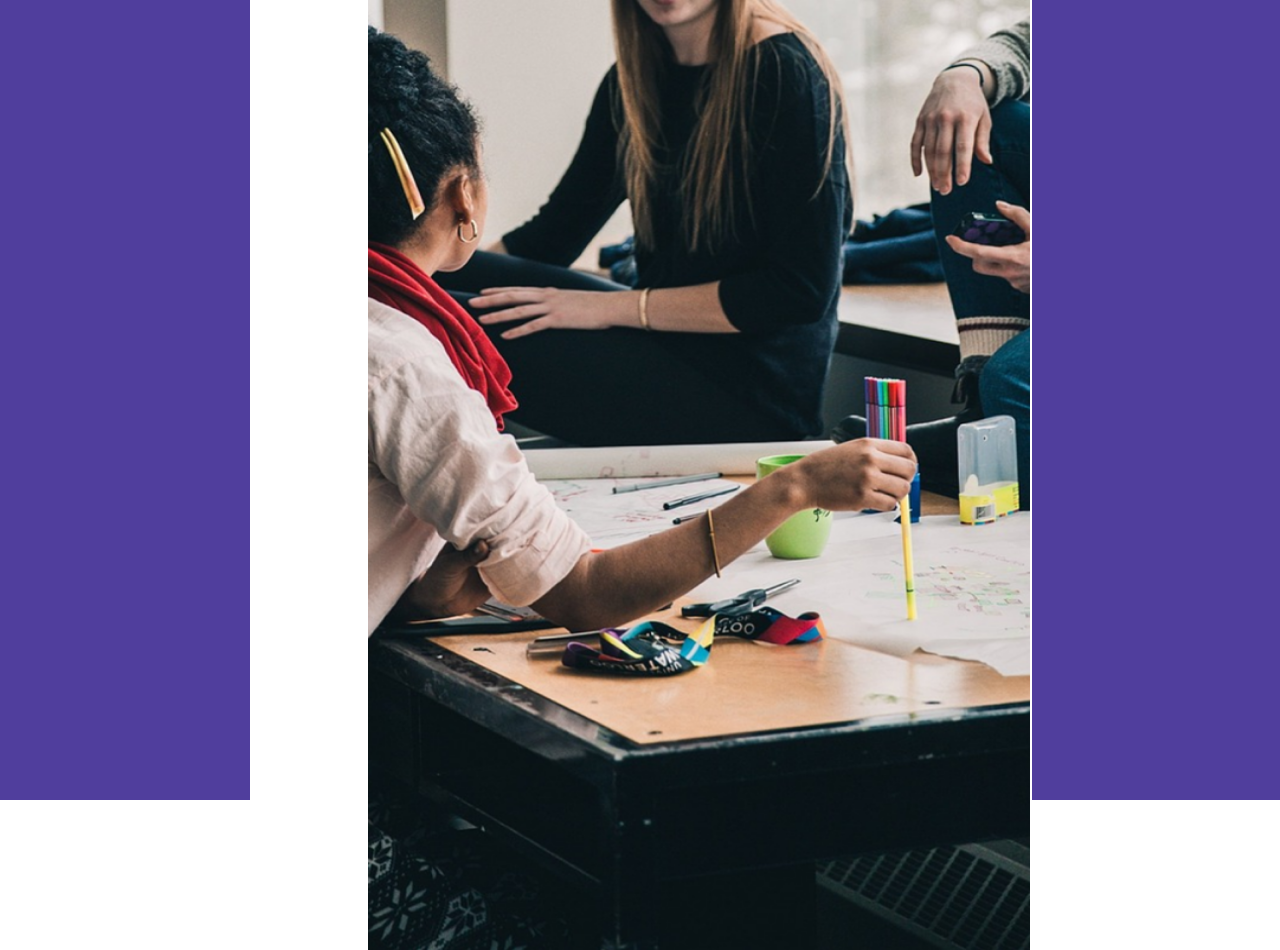
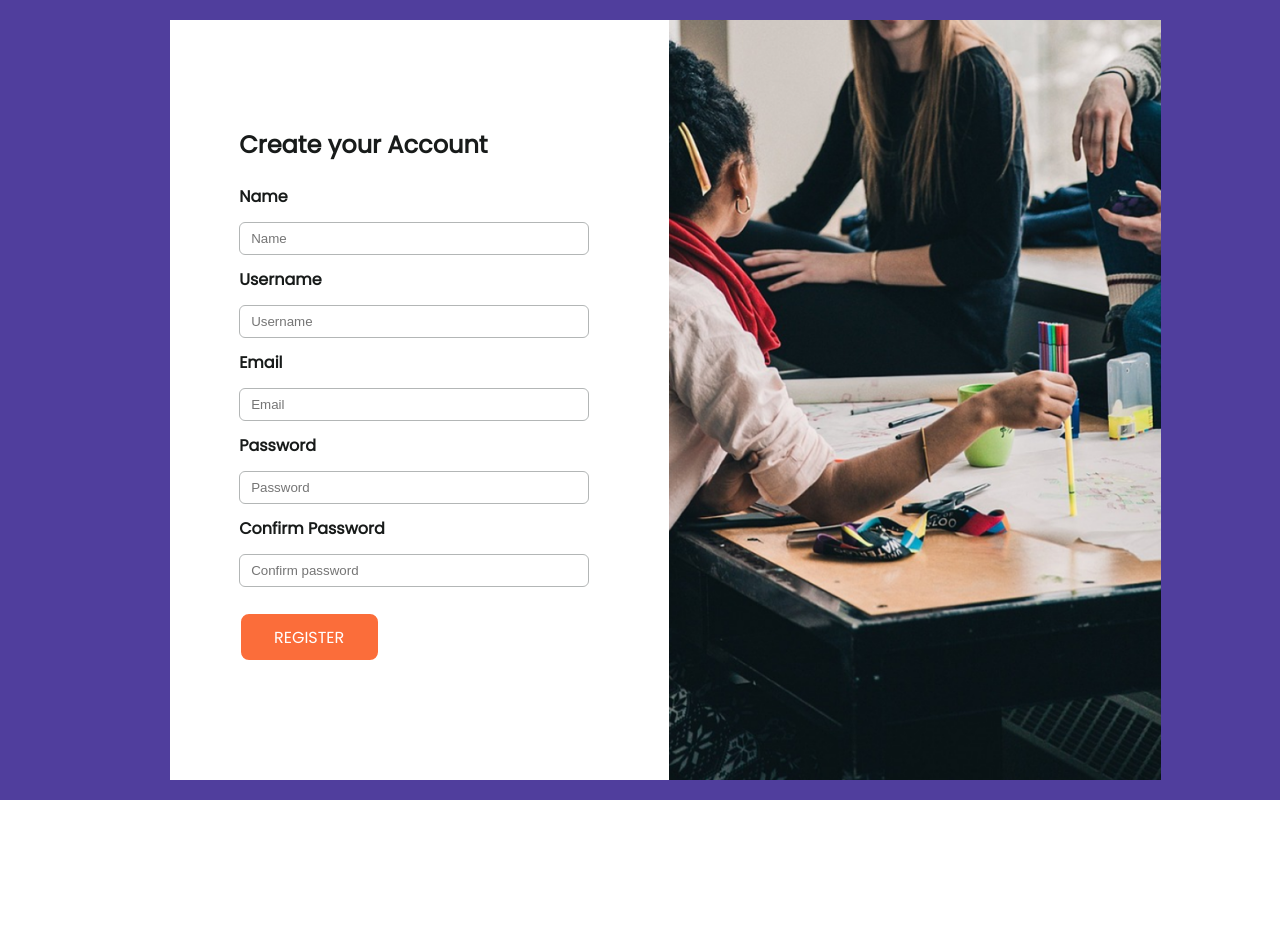
Before and after one commit to kakapoot/sc2006-swe, a React (Create React App) app: page /register in a window 1280 px wide. After the commit the page ends 800 px from the top, so only its background shows below. Built offline with nearby package versions, Linux system fonts and the light colour scheme.

Commit message:
Reupload

```diff
--- a/src/App.js
+++ b/src/App.js
@@ -11,7 +11,7 @@ const App = () => {
       <BrowserRouter>
         <Routes>
           <Route path='/' element={<LoginPage />}/>
-          <Route path='register' element={<RegisterPage />}/>
+          <Route path='/register/' element={<RegisterPage />}/>
         </Routes>
       </BrowserRouter>
     </div>
--- a/src/component/FormInput.js
+++ /dev/null
@@ -1,15 +0,0 @@
-import './formInput.css';
-
-const FormInput = (props) => {
-    const {label, errorMessage, onChange, id, ...inputProps} = props;
-
-    return (
-        <div className="formInput">
-            <label>{label}</label>
-            <input {...inputProps} onChange={onChange} />
-            <span>{errorMessage}</span>
-        </div>
-  )
-}
-
-export default FormInput
--- a/src/component/formInput.css
+++ /dev/null
@@ -1,35 +0,0 @@
-@import url('https://fonts.googleapis.com/css?family=Poppins');
-
-.formInput {
-    display: flex;
-    flex-direction: column;
-    width: 450px;
-}
-
-input {
-    padding: 8px 11px;
-    margin: 10px 0px;
-    border-radius: 6px;
-    border: 1px solid #B3B6B6;
-}
-
-label {
-    font-family: 'Poppins';
-    font-style: normal;
-    font-weight: 600;
-    font-size: 20px;
-    line-height: 30px;
-
-    color: #181B1A;
-}
-
-span {
-    font-size: 12px;
-    padding: 3px;
-    color: red;
-    display: none;
-}
-
-input:invalid ~ span {
-    display: block;
-}
--- a/src/page/LoginPage.js
+++ b/src/page/LoginPage.js
@@ -1,63 +1,60 @@
 import React from 'react';
-import { useState } from 'react';
-import LoginImage from '../assets/login_image.png'
+import { useNavigate } from 'react-router-dom';
+//import { useState } from 'react';
+import LoginImage from '../assets/login_image.png';
 
-import './styles.css';
-import FormInput from '../component/FormInput';
+import './loginPage.css';
 
 const LoginPage = () => {
+
+  const navigate = useNavigate();
+
+  return (
+    <div className="login-page">
+      <div className="login-form-container">
+        <form>
+          <div className="login-form">
+            <h1>Login</h1>
+            <div className="input-field">
+              <label>Username</label>
+              <input
+                type="text"
+                name="username"
+                placeholder="Username" />
+            </div>
+            <div className="input-field">
+              <label>Password</label>
+              <input
+                type="password"
+                name="password"
+                placeholder="Password" />
+            </div>
+            <button className="login-button">LOGIN</button>
+            <button className="signup-button" onClick={() => navigate('/register/')}>SIGN UP</button>
+          </div>
+        </form>
+        <img src={LoginImage} alt="login-img" className="login-image" />
+      </div>
+    </div>
+  );
+}
+
+export default LoginPage
+
+
+/*
     const [values, setValues] = useState({
-        username:"",
-        password:"",
+        username: "",
+        password: "",
     })
-
-    const inputs = [
-        {
-            id:1,
-            name:"username",
-            type:"text",
-            placeholder:"Username",
-            errorMessage: "Invalid username!",
-            label:"Username",
-        },
-        {
-            id:2,
-            name:"password",
-            type:"password",
-            placeholder:"Password",
-            errorMessage:"Invalid password",
-            label:"Password",
-        }
-    ]
 
     const handleSubmit = (e) => {
         e.preventDefault();
     }
 
     const onChange = (e) => {
-        setValues({...values, [e.target.name]: e.target.value})
+        setValues({ ...values, [e.target.name]: e.target.value })
     }
 
     console.log(values);
-
-    return (
-        <div className="loginPage">
-            <form onSubmit={handleSubmit}>
-                <h1>Login</h1>
-                {inputs.map((input)=> (
-                    <FormInput className= "loginFormInput"
-                        key={input.id}
-                        {...input}
-                        value={values[input.name]}
-                        onChange={onChange}/>
-                ))}
-
-                <button className="loginButton">LOGIN</button>
-                <button className="signupButton">SIGN UP</button>
-            </form>
-            <img src={LoginImage} alt="login_image" className="loginImage" />
-        </div>
-    )
-}
-
-export default LoginPage
+    */
--- a/src/page/RegisterPage.js
+++ b/src/page/RegisterPage.js
@@ -1,90 +1,59 @@
 import React from 'react';
-import { useState } from 'react';
-import LoginImage from '../assets/login_image.png'
+//import { useState } from 'react';
+import LoginImage from '../assets/login_image.png';
 
-import './styles.css';
-import FormInput from '../component/FormInput';
+import './registerPage.css';
 
 const RegisterPage = () => {
-    const [values, setValues] = useState({
-        name:"",
-        username:"",
-        email:"",
-        password:"",
-        confirmPassword:"",
-    })
 
-    const inputs = [
-        {
-            id:1,
-            name:"name",
-            type:"text",
-            placeholder:"Name",
-            errorMessage: "Name required!",
-            label:"Name",
-        },
-        {
-            id:2,
-            name:"username",
-            type:"text",
-            placeholder:"Username",
-            errorMessage:"",
-            label:"Username",
-        },
-        {
-            id:3,
-            name:"email",
-            type:"text",
-            placeholder:"Email",
-            errorMessage:["Email required"],
-            label:"Email"
-        },
-        {
-            id:4,
-            name:"password",
-            type:"password",
-            placeholder:"Password",
-            errorMessage: "Password required",
-            label:"Password",
-        },
-        {
-            id:5,
-            name:"confirmPassword",
-            type:"password",
-            placeholder:"Confirm password",
-            errorMessage: "Password does not match",
-            label:"Confirm Password",
-        },
-
-    ]
-
-    const handleSubmit = (e) => {
-        e.preventDefault();
-    }
-
-    const onChange = (e) => {
-        setValues({...values, [e.target.name]: e.target.value})
-    }
-
-    console.log(values);
-
-    return (
-        <div className="registerPage">
-            <form onSubmit={handleSubmit}>
-                <h1>Create your account</h1>
-                {inputs.map((input)=> (
-                    <FormInput className= "registerFormInput"
-                        key={input.id}
-                        {...input}
-                        value={values[input.name]}
-                        onChange={onChange}/>
-                ))}
-
-                <button className="registerButton">REGISTER</button>
-            </form>
-            <img src={LoginImage} alt="login_image" className="loginImage" />
-        </div>
-    )
+  return (
+    <div className="register-page">
+      <div className="register-form-container">
+        <form>
+          <div className="register-form">
+            <h1>Create your Account</h1>
+            <div className="input-field">
+              <label>Name</label>
+              <input
+                type="text"
+                name="name"
+                placeholder="Name" />
+            </div>
+            <div className="input-field">
+              <label>Username</label>
+              <input
+                type="text"
+                name="username"
+                placeholder="Username" />
+            </div>
+            <div className="input-field">
+              <label>Email</label>
+              <input
+                type="email"
+                name="email"
+                placeholder="Email" />
+            </div>
+            <div className="input-field">
+              <label>Password</label>
+              <input
+                type="password"
+                name="password"
+                placeholder="Password" />
+            </div>
+            <div className="input-field">
+              <label>Confirm Password</label>
+              <input
+                type="password"
+                name="confirmPassword"
+                placeholder="Confirm password" />
+            </div>
+            <button className="register-button">REGISTER</button>
+          </div>
+        </form>
+        <img src={LoginImage} alt="login-img" className="login-image" />
+      </div>
+    </div>
+  );
 }
 
 export default RegisterPage
--- /dev/null
+++ b/src/page/loginPage.css
@@ -0,0 +1,105 @@
+@import url('https://fonts.googleapis.com/css?family=Poppins');
+
+.login-page {
+  display: flex;
+  align-items: center;
+  justify-content: center;
+  height: 100vh;
+
+  background-color: #503E9D;
+}
+
+.login-form-container {
+  display: flex;
+  align-items: center;
+  justify-content: center;
+  height: 760px;
+  width: 940px;
+  background-color: #FFFFFF;
+}
+
+.input-field {
+  display: flex;
+  flex-direction: column;
+  width: 350px;
+  margin-left: 120px;
+}
+
+.login-button {
+  width: 30%;
+  height: 50px;
+  padding: 10px;
+  border-color: #FFFFFF;
+  border-radius: 10px;
+  border-style: solid;
+  background-color: #503E9D;
+  margin-top: 40px;
+  margin-bottom: 30px;
+  margin-left: 118px;
+  margin-right: 70px;
+
+  font-family: 'Poppins';
+  font-style: normal;
+  font-size: 16px;
+
+  color: #FFFFFF;
+
+  cursor: pointer;
+}
+
+.signup-button {
+  width: 30%;
+  height: 50px;
+  padding: 10px;
+  border-color: #FFFFFF;
+  border-radius: 10px;
+  border-style: solid;
+  background-color: #FB6D3A;
+  margin-top: 15px;
+  margin-bottom: 30px;
+
+  font-family: 'Poppins';
+  font-style: normal;
+  font-size: 16px;
+
+  color: #FFFFFF;
+
+  cursor: pointer;
+}
+
+.login-image {
+  height: 760px;
+  margin-left: 80px;
+}
+
+h1 {
+  text-align: left;
+  margin-left: 120px;
+  font-family: 'Poppins';
+  font-style: normal;
+  font-weight: 600;
+  font-size: 24px;
+  line-height: 42px;
+
+  color: #181B1A;
+}
+
+label {
+  text-align: left;
+  padding: 0px 0px;
+
+  font-family: 'Poppins';
+  font-style: normal;
+  font-weight: 600;
+  font-size: 16px;
+  line-height: 30px;
+
+  color: #181B1A;
+}
+
+input {
+  padding: 8px 11px;
+  margin: 10px 0px;
+  border-radius: 6px;
+  border: 1px solid #B3B6B6;
+}
--- /dev/null
+++ b/src/page/registerPage.css
@@ -0,0 +1,84 @@
+@import url('https://fonts.googleapis.com/css?family=Poppins');
+
+.register-page {
+  display: flex;
+  align-items: center;
+  justify-content: center;
+  height: 100vh;
+
+  background-color: #503E9D;
+}
+
+.register-form-container {
+  display: flex;
+  align-items: center;
+  justify-content: center;
+  height: 760px;
+  width: 940px;
+  background-color: #FFFFFF;
+}
+
+.input-field {
+  display: flex;
+  flex-direction: column;
+  width: 350px;
+  margin-left: 120px;
+}
+
+.register-button {
+  width: 30%;
+  height: 50px;
+  padding: 10px;
+  border-color: #FFFFFF;
+  border-radius: 10px;
+  border-style: solid;
+  background-color: #FB6D3A;
+  margin-top: 15px;
+  margin-bottom: 30px;
+  margin-left: -90px;
+
+  font-family: 'Poppins';
+  font-style: normal;
+  font-size: 16px;
+
+  color: #FFFFFF;
+
+  cursor: pointer;
+}
+
+.login-image {
+  height: 760px;
+  margin-left: 80px;
+}
+
+h1 {
+  text-align: left;
+  margin-left: 120px;
+  font-family: 'Poppins';
+  font-style: normal;
+  font-weight: 600;
+  font-size: 24px;
+  line-height: 42px;
+
+  color: #181B1A;
+}
+
+label {
+  text-align: left;
+  padding: 0px 0px;
+
+  font-family: 'Poppins';
+  font-style: normal;
+  font-weight: 600;
+  font-size: 16px;
+  line-height: 30px;
+
+  color: #181B1A;
+}
+
+input {
+  padding: 8px 11px;
+  margin: 10px 0px;
+  border-radius: 6px;
+  border: 1px solid #B3B6B6;
+}
--- a/src/page/styles.css
+++ /dev/null
@@ -1,179 +0,0 @@
-.loginPage {
-    display: flex;
-    align-items: center;
-    justify-content: center;
-    height: 100vh;
-    background-color: #503E9D;
-}
-
-.loginPage form {
-    position: absolute;
-    width: 662px;
-    height: 950px;
-    left: 250px;
-    top: 0px;
-    background-color: #FFFFFF;
-    padding: 0px 60px;
-}
-
-.loginPage .loginFormInput {
-    position: relative;
-    left: 85px;
-    top: 200px;
-}
-
-.loginPage label {
-    display: flex;
-    position: relative;
-    left: 70px;
-    top: 220px;
-    margin: 20px
-}
-
-.loginPage h1 {
-    position: absolute;
-    left: 150px;
-    top: 150px;
-
-    font-family: 'Poppins';
-    font-style: normal;
-    font-weight: 600;
-    font-size: 28px;
-    line-height: 42px;
-
-    color: #181B1A;
-}
-
-.loginPage .loginButton {
-    position: absolute;
-    left: 140px;
-    top: 500px;
-
-    width: 25%;
-    height: 50px;
-    padding: 10px;
-    border-color: #FFFFFF;
-    border-radius: 10px;
-    border-style: solid;
-    background-color: #503E9D;
-    margin-top: 15px;
-    margin-bottom: 30px;
-
-    font-family: 'Poppins';
-    font-style: normal;
-    font-size: 16px;
-
-    color:#FFFFFF;
-
-    cursor: pointer;
-}
-
-.loginPage .signupButton {
-    position: absolute;
-    left: 400px;
-    top: 500px;
-
-    width: 25%;
-    height: 50px;
-    padding: 10px;
-    border-color: #FFFFFF;
-    border-radius: 10px;
-    border-style: solid;
-    background-color: #FB6D3A;
-    margin-top: 15px;
-    margin-bottom: 30px;
-
-    font-family: 'Poppins';
-    font-style: normal;
-    font-size: 16px;
-
-    color:#FFFFFF;
-
-    cursor: pointer;
-}
-
-.loginPage .loginImage {
-    position: absolute;
-    width: 662px;
-    height: 950px;
-    right: 250px;
-    top: 0px;
-}
-
-.registerPage {
-    display: flex;
-    align-items: center;
-    justify-content: center;
-    height: 100vh;
-    background-color: #503E9D;
-}
-
-.registerPage form {
-    position: absolute;
-    width: 662px;
-    height: 950px;
-    left: 250px;
-    top: 0px;
-    background-color: #FFFFFF;
-    padding: 0px 60px;
-}
-
-.registerPage .registerFormInput {
-    position: relative;
-    left: 85px;
-    top: 170px;
-}
-
-.registerPage label {
-    display: flex;
-    position: relative;
-    left: 80px;
-    top: 180px;
-    margin: 10px;
-}
-
-.registerPage h1 {
-    position: absolute;
-    left: 150px;
-    top: 100px;
-
-    font-family: 'Poppins';
-    font-style: normal;
-    font-weight: 600;
-    font-size: 28px;
-    line-height: 42px;
-
-    color: #181B1A;
-}
-
-.registerPage .registerButton {
-    position: absolute;
-    left: 140px;
-    top: 720px;
-
-    width: 25%;
-    height: 50px;
-    padding: 10px;
-    border-color: #FFFFFF;
-    border-radius: 10px;
-    border-style: solid;
-    background-color: #503E9D;
-    margin-top: 15px;
-    margin-bottom: 30px;
-
-    font-family: 'Poppins';
-    font-style: normal;
-    font-size: 16px;
-
-    color:#FFFFFF;
-
-    cursor: pointer;
-}
-
-.registerPage .loginImage {
-    position: absolute;
-    width: 662px;
-    height: 950px;
-    right: 250px;
-    top: 0px;
-}
```
Also changed, not shown: src/App.css (+0 -22 lines).
